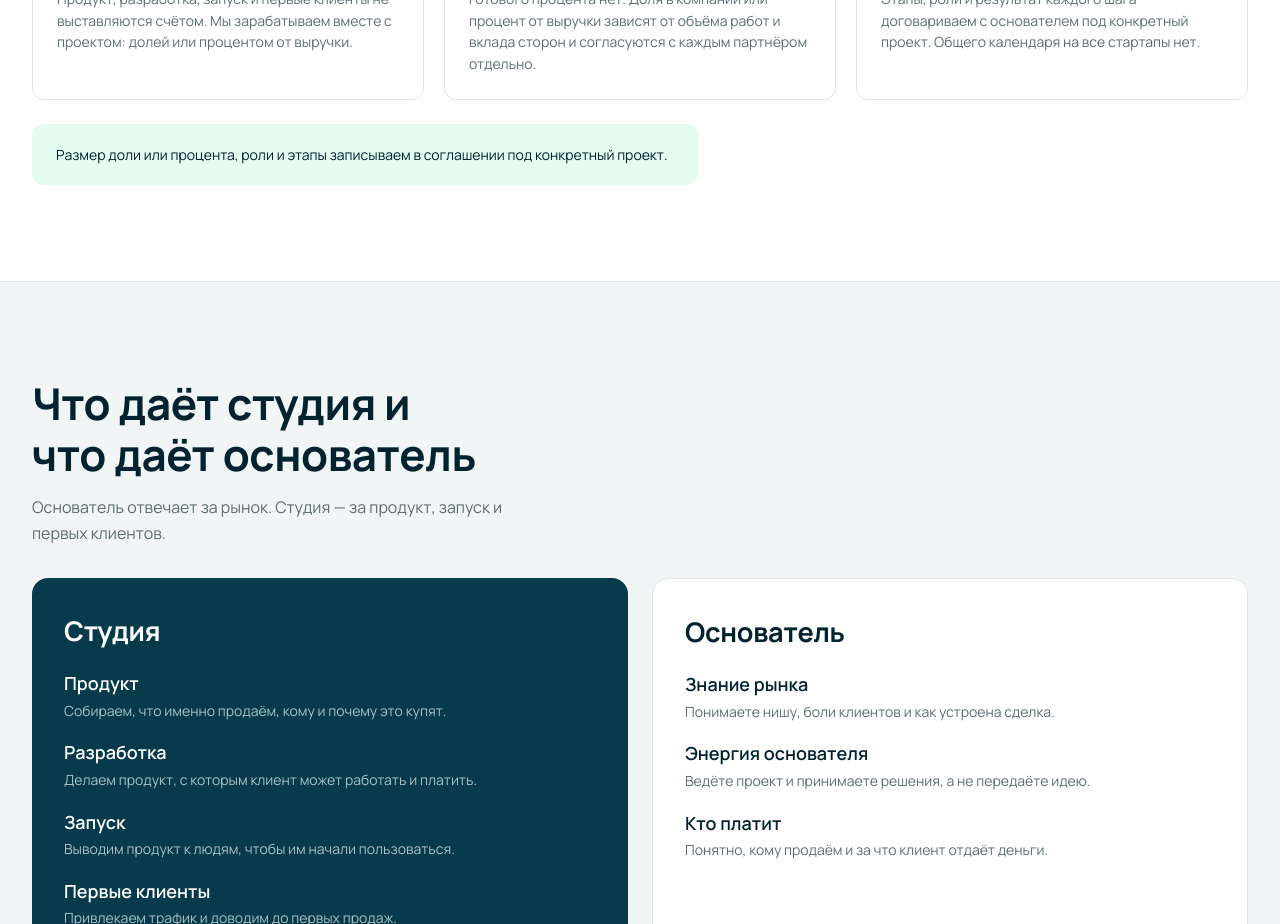
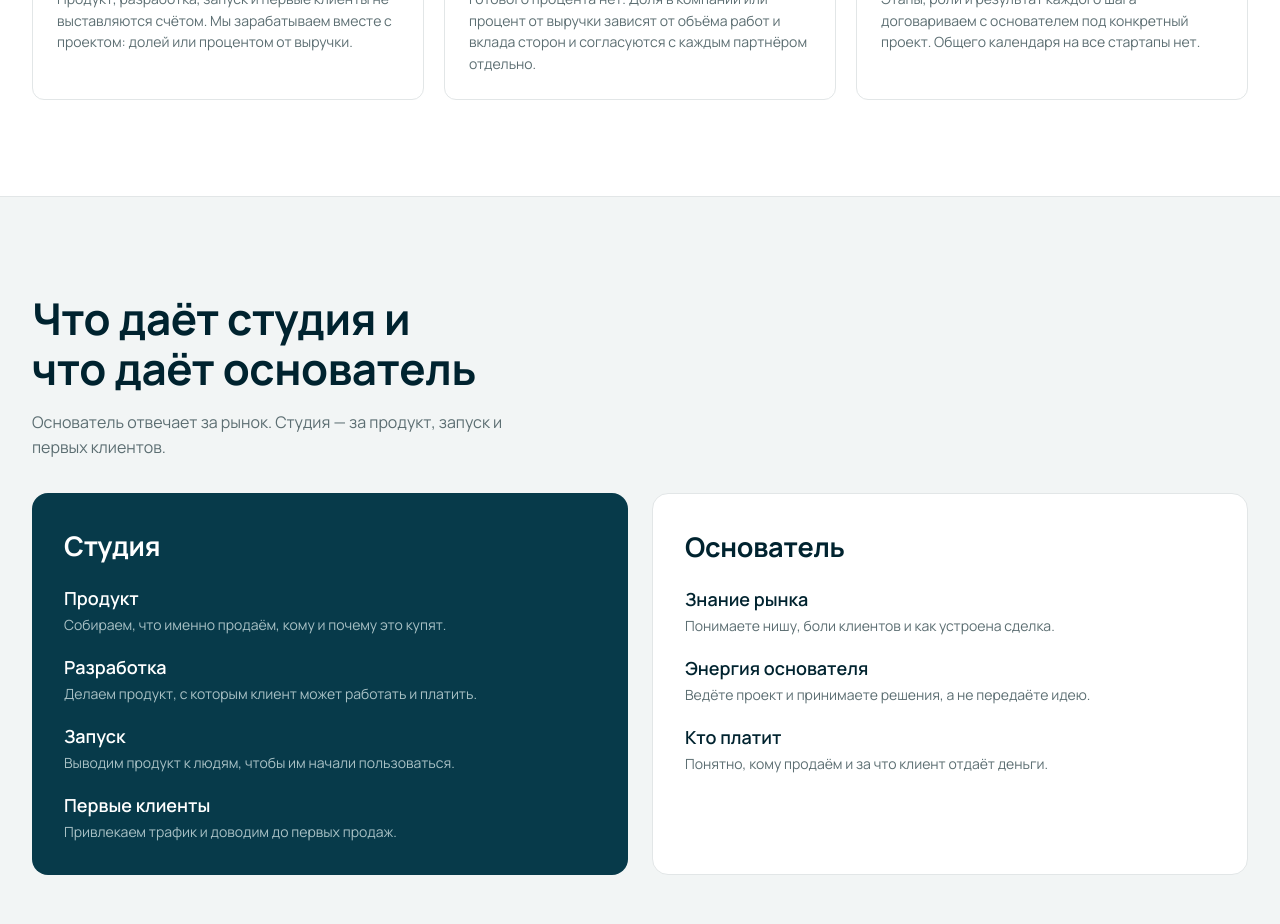
Before and after one commit to spitegod/axiom-studio-landing, a React (Vite) app: page / in a window 1280 px wide. Shown: the part 1120-2044 px from the top of the page. Built offline with nearby package versions, Linux system fonts and the light colour scheme.

Commit message:
Remove the partnership agreement note
The green note under the partnership cards is gone, including its data field and styles.

Co-authored-by: otwtz <otwtz@users.noreply.github.com>

```diff
--- a/src/components/Partnership/Partnership.module.scss
+++ b/src/components/Partnership/Partnership.module.scss
@@ -85,14 +85,3 @@
   line-height: 1.55;
   color: var(--color-steel);
 }
-
-.note {
-  margin-top: var(--space-xl);
-  padding: var(--space-lg) var(--space-xl);
-  border-radius: var(--radius-lg);
-  background: var(--color-surface-feature);
-  color: var(--color-ink);
-  font-size: var(--fs-body-sm);
-  line-height: 1.55;
-  max-width: 78ch;
-}
--- a/src/components/Partnership/Partnership.tsx
+++ b/src/components/Partnership/Partnership.tsx
@@ -26,8 +26,6 @@ export function Partnership() {
             );
           })}
         </ul>
-
-        <p className={`${styles.note} reveal`}>{PARTNERSHIP.note}</p>
       </Container>
     </section>
   );
--- a/src/data/partnership.ts
+++ b/src/data/partnership.ts
@@ -10,7 +10,6 @@ export interface PartnershipPoint {
 export const PARTNERSHIP = {
   title: 'Как устроено партнёрство',
   lead: 'Мы строим стартап вместе с основателем: делаем продукт, запускаем его и приводим первых клиентов. Взамен — доля в компании или процент от выручки, не оплата за разработку.',
-  note: 'Размер доли или процента, роли и этапы записываем в соглашении под конкретный проект.',
 } as const;
 
 export const PARTNERSHIP_POINTS: PartnershipPoint[] = [
```
